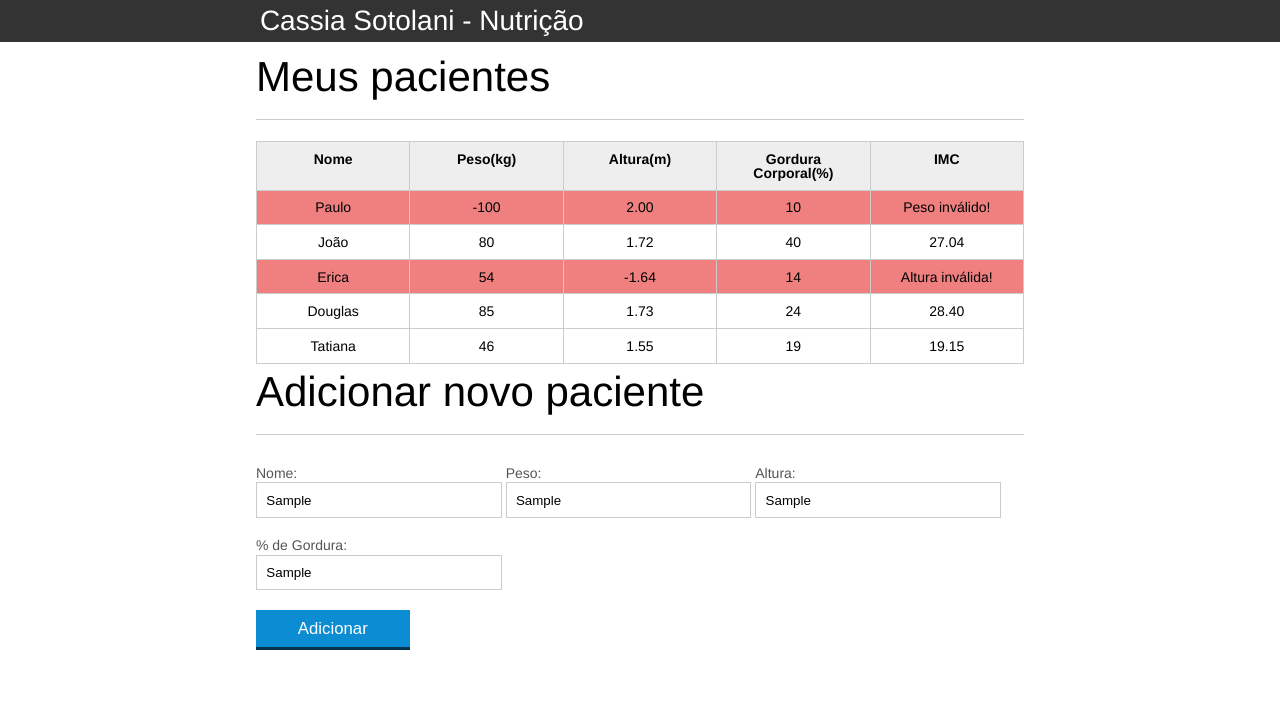
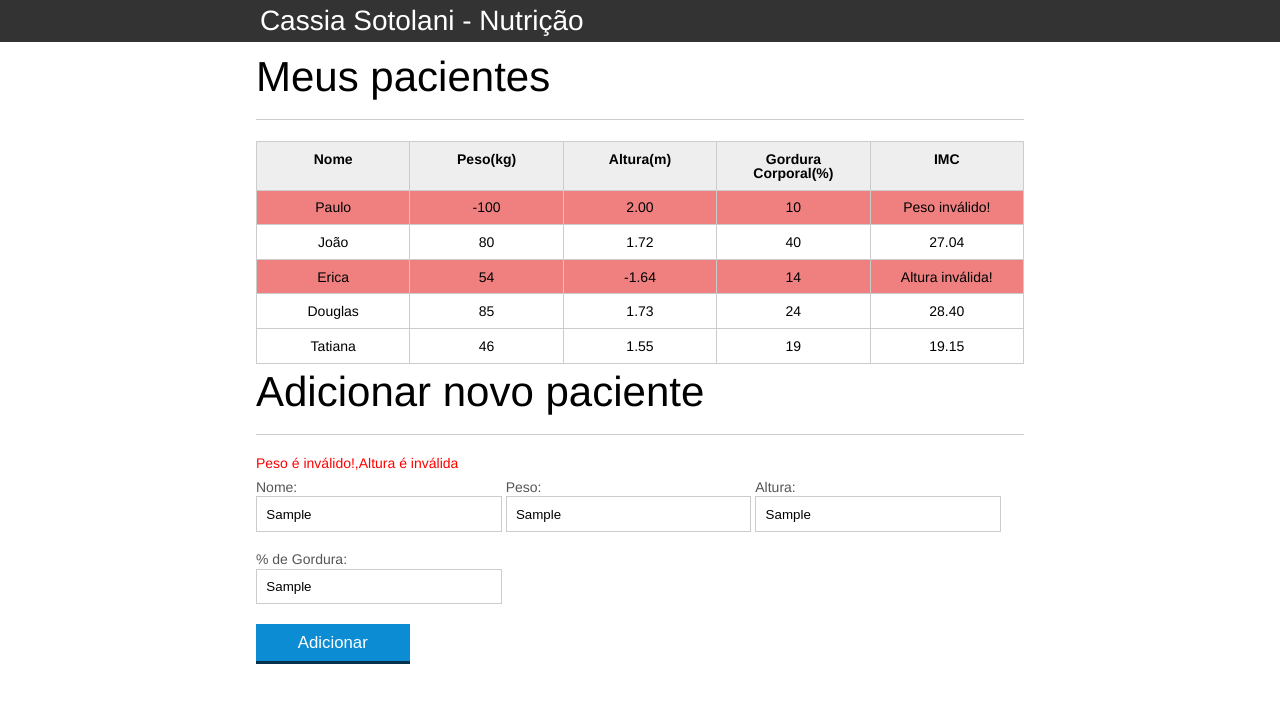
Before and after one commit to CassiaSotolani/aparecida-nutricao, a plain HTML site: page index.html in a window 1280 px wide. Both pictures are taken after typing "Sample", "Sample", "Sample", "Sample" into the empty fields and a click on the button "Adicionar". Drawn offline with Linux system fonts and the light colour scheme.

Commit message:
Criando mensagens de erro para peso e altura

```diff
--- a/css/index.css
+++ b/css/index.css
@@ -136,3 +136,7 @@ button[disabled=disabled], button:disabled {
 .paciente-invalido {
 	background-color: lightcoral;
 }
+
+#mensagem-erro {
+	color: #ff0000;
+}
--- a/index.html
+++ b/index.html
@@ -68,6 +68,7 @@
 		</main>
 		<section class="container">
 			<h2 id="titulo-form">Adicionar novo paciente</h2>
+			<span id="mensagem-erro"></span>
 			<form id="form-adiciona">
 				<div class="grupo">
 					<label for="nome">Nome:</label>
--- a/js/form.js
+++ b/js/form.js
@@ -8,8 +8,11 @@ function adicionarPaciente(event) {
 
     var pacienteTr = montarTr(paciente);
 
-    if(!validarPaciente(paciente)) {
-        console.log('Paciente inválido');
+    var erros = validarPaciente(paciente);
+
+    if(erros.length > 0) {
+        var mensagemErro = document.querySelector('#mensagem-erro');
+        mensagemErro.textContent = erros;
         return;
     }
 
@@ -56,11 +59,16 @@ function montarTd(dado, classe) {
 }
 
 function validarPaciente(paciente) {
-    if(validarPeso(paciente.peso)) {
-        return true;
-    } else {
-        return false;
+    var erros = [];
+    if(!validarPeso(paciente.peso)) {
+        erros.push('Peso é inválido!');
     }
+
+    if(!validarAltura(paciente.altura)) {
+        erros.push('Altura é inválida');
+    }
+
+    return erros;
 }
 
 var botaoAdicionar = document.querySelector('#adicionar-paciente');
```
